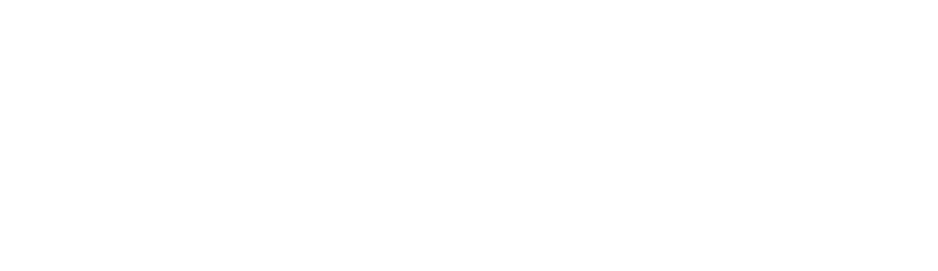
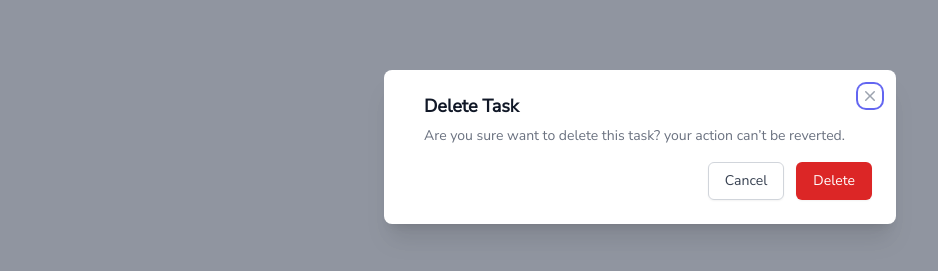
Before and after one commit to herdantio/rakamin-mini-project, a React (Vite) app: page / in a window 1280 px wide. Shown: the part 253-524 px from the top of the page, without its empty margins (0-938 px from the left). Built offline with nearby package versions, Linux system fonts and the light colour scheme; no server answers.

Commit message:
feat: create delete task modal

```diff
--- a/src/components/AppBody.jsx
+++ b/src/components/AppBody.jsx
@@ -1,3 +1,4 @@
+import AppDeleteTaskModal from "./AppDeleteTaskModal"
 import TodosItemsList from "./TodosItemsList"
 
 
@@ -6,6 +7,7 @@
     return (
         <div className="p-6">
             <TodosItemsList/>
+            <AppDeleteTaskModal/>
         </div>
     )
 }
--- /dev/null
+++ b/src/components/AppDeleteTaskModal.jsx
@@ -0,0 +1,83 @@
+import { Fragment, useState } from 'react'
+import { Dialog, Transition } from '@headlessui/react'
+
+export default function AppDeleteTaskModal() {
+  const [open, setOpen] = useState(true)
+
+  return (
+    <Transition.Root show={open} as={Fragment}>
+      <Dialog as="div" className="relative z-10" onClose={setOpen}>
+        <Transition.Child
+          as={Fragment}
+          enter="ease-out duration-300"
+          enterFrom="opacity-0"
+          enterTo="opacity-100"
+          leave="ease-in duration-200"
+          leaveFrom="opacity-100"
+          leaveTo="opacity-0"
+        >
+          <div className="fixed inset-0 bg-gray-500 bg-opacity-75 transition-opacity" />
+        </Transition.Child>
+
+        <div className="fixed inset-0 z-10 overflow-y-auto">
+          <div className="flex min-h-full items-end justify-center p-4 text-center sm:items-center sm:p-0">
+            <Transition.Child
+              as={Fragment}
+              enter="ease-out duration-300"
+              enterFrom="opacity-0 translate-y-4 sm:translate-y-0 sm:scale-95"
+              enterTo="opacity-100 translate-y-0 sm:scale-100"
+              leave="ease-in duration-200"
+              leaveFrom="opacity-100 translate-y-0 sm:scale-100"
+              leaveTo="opacity-0 translate-y-4 sm:translate-y-0 sm:scale-95"
+            >
+              <Dialog.Panel className="relative transform overflow-hidden rounded-lg bg-white px-4 pt-5 pb-4 text-left shadow-xl transition-all sm:my-8 sm:w-full sm:max-w-lg sm:p-6">
+                <div className="absolute top-0 right-0 hidden pt-4 pr-4 sm:block">
+                  <button
+                    type="button"
+                    className="rounded-md bg-white text-gray-400 hover:text-gray-500 focus:outline-none focus:ring-2 focus:ring-indigo-500 focus:ring-offset-2"
+                    onClick={() => setOpen(false)}
+                  >
+                    <span className="sr-only">Close</span>
+
+                    <svg xmlns="http://www.w3.org/2000/svg" viewBox="0 0 20 20" fill="currentColor" className="w-5 h-5">
+                    <path d="M6.28 5.22a.75.75 0 00-1.06 1.06L8.94 10l-3.72 3.72a.75.75 0 101.06 1.06L10 11.06l3.72 3.72a.75.75 0 101.06-1.06L11.06 10l3.72-3.72a.75.75 0 00-1.06-1.06L10 8.94 6.28 5.22z" />
+                    </svg>
+
+                  </button>
+                </div>
+                <div className="sm:flex sm:items-start">
+                  <div className="mt-3 text-center sm:mt-0 sm:ml-4 sm:text-left">
+                    <Dialog.Title className="text-lg font-bold leading-6 text-gray-900">
+                      Delete Task
+                    </Dialog.Title>
+                    <div className="mt-2">
+                      <p className="text-sm font-normal text-gray-500">
+                      Are you sure want to delete this task? your action can’t be reverted.
+                      </p>
+                    </div>
+                  </div>
+                </div>
+                <div className="mt-5 sm:mt-4 sm:flex sm:flex-row-reverse">
+                  <button
+                    type="button"
+                    className="inline-flex w-full justify-center rounded-md border border-transparent bg-red-600 px-4 py-2 text-base font-medium text-white shadow-sm hover:bg-red-700 focus:outline-none focus:ring-2 focus:ring-red-500 focus:ring-offset-2 sm:ml-3 sm:w-auto sm:text-sm"
+                    onClick={() => setOpen(false)}
+                  >
+                    Delete
+                  </button>
+                  <button
+                    type="button"
+                    className="mt-3 inline-flex w-full justify-center rounded-md border border-gray-300 bg-white px-4 py-2 text-base font-medium text-gray-700 shadow-sm hover:text-gray-500 focus:outline-none focus:ring-2 focus:ring-indigo-500 focus:ring-offset-2 sm:mt-0 sm:w-auto sm:text-sm"
+                    onClick={() => setOpen(false)}
+                  >
+                    Cancel
+                  </button>
+                </div>
+              </Dialog.Panel>
+            </Transition.Child>
+          </div>
+        </div>
+      </Dialog>
+    </Transition.Root>
+  )
+}
```
